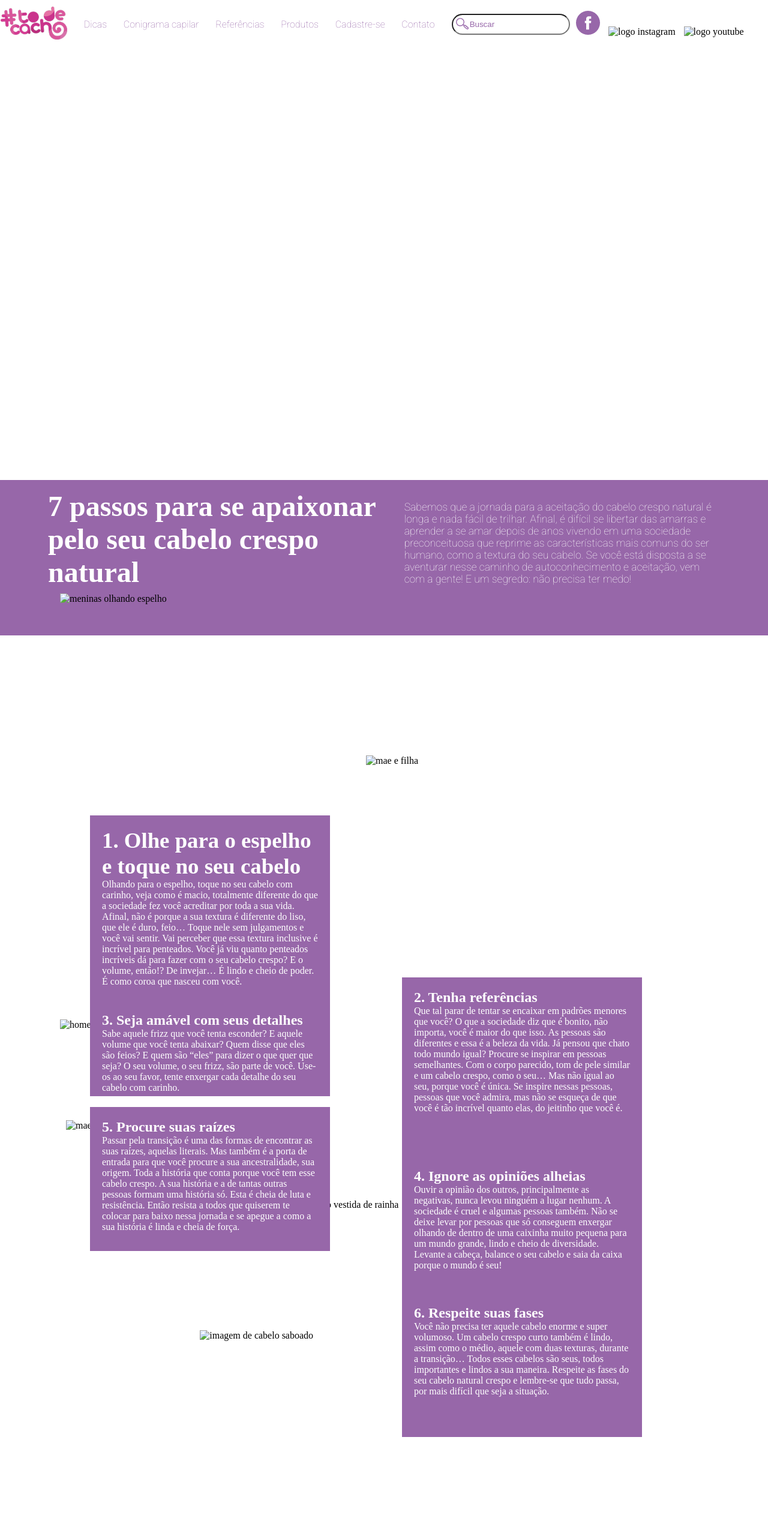
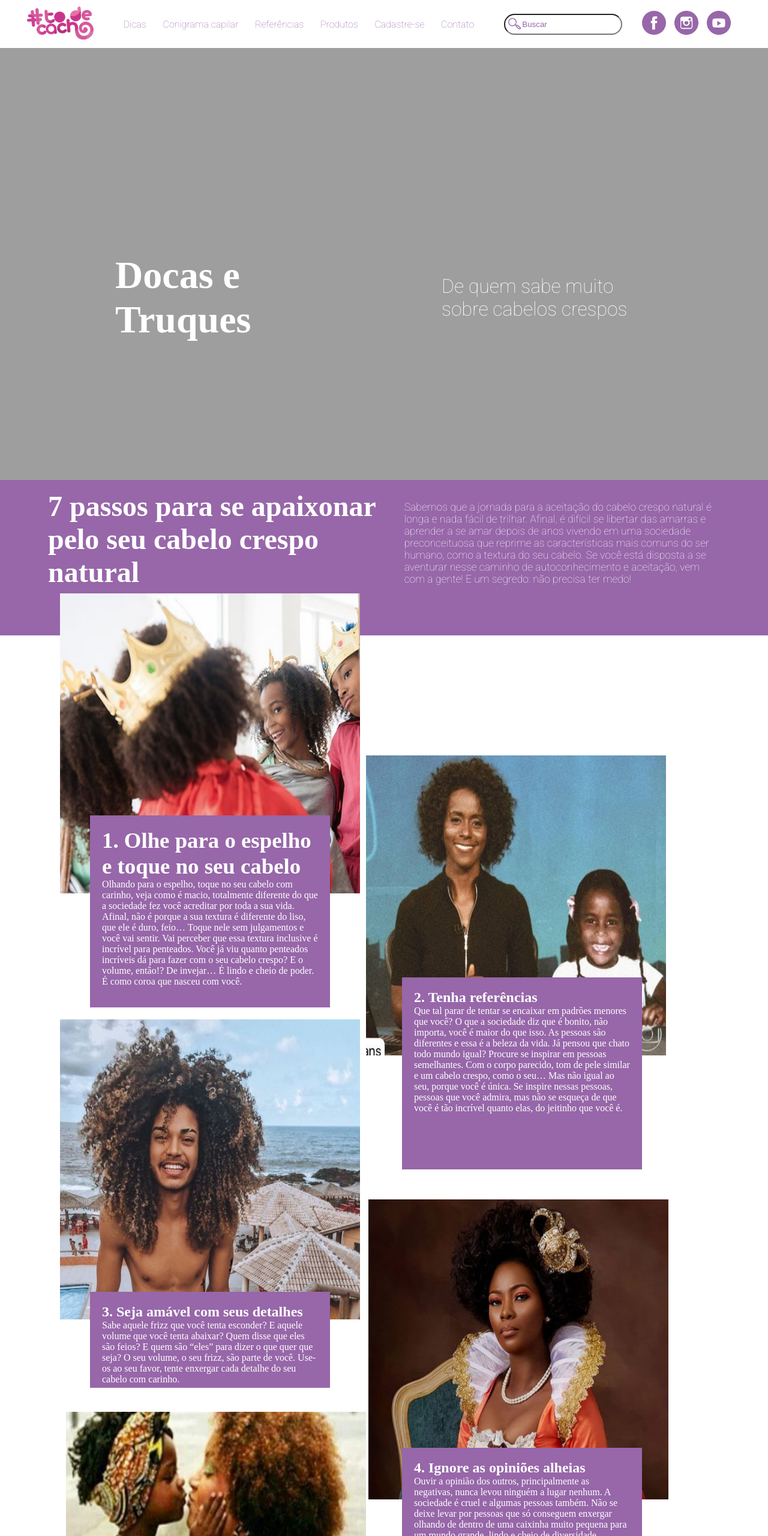
Before and after one commit to Denys-Dev/Desafio-crespo, a plain HTML site: page index.html in a window 1280 px wide. Shown: the top 2560 px of the page at 60% size. Drawn offline with Linux system fonts and the light colour scheme; the site is published under a folder, as on GitHub Pages, so addresses that start at the root find nothing; a web font is replaced by a local one.

Commit message:
terminando a main

```diff
--- a/index.html
+++ b/index.html
@@ -12,10 +12,10 @@
     <header>
       <section class="caixa">
         <figure>
-            <img class="menu" src="/imagems/Menu.svg" alt="">
+            <img class="menu" src="./imagems/Menu.svg" alt="">
         </figure>
         <figure >
-            <img class="logo-crespo" src="imagems/logo todecacho.png" alt="logo crespo">
+            <img class="logo-crespo" src="./imagems/logo todecacho.png" alt="logo crespo">
         </figure>
 
       <nav>
@@ -46,8 +46,8 @@
       <div>
           <figure class="box-logo">
               <img class="logo-fig" src="./imagems/face.png" alt="logo facebook">
-              <img class="logo-fig" src="/imagems/insta.png" alt="logo instagram">
-              <img class="logo-fig" src="/imagems/youtube.png" alt="logo youtube">
+              <img class="logo-fig" src="./imagems/insta.png" alt="logo instagram">
+              <img class="logo-fig" src="./imagems/youtube.png" alt="logo youtube">
           </figure>
       </div>
     </section>
@@ -64,8 +64,8 @@
         </div>
     </section>
        <figure class="fig-main">
-           <img class="fig-1" src="/imagems/cabelo no espelho.png" alt="meninas olhando espelho">
-            <img class="fig-2" src="/imagems/mae-filha.png" alt="mae e filha ">
+           <img class="fig-1" src="./imagems/cabelo no espelho.png" alt="meninas olhando espelho">
+            <img class="fig-2" src="./imagems/mae-filha.png" alt="mae e filha ">
        </figure>
        <div class="box-text-1">
         <h2>1. Olhe para o espelho e toque no seu cabelo</h2>
@@ -77,8 +77,8 @@
        </div>
 
        <figure>
-           <img class="fig-3" src="/imagems/homen sem camisa.png" alt="homen de cabelo cacheado sem camisa">
-           <img  class="fig-4"   src="/imagems/princesa.png" alt="mulher centada no trono vestida de rainha">
+           <img class="fig-3" src="./imagems/homen sem camisa.png" alt="homen de cabelo cacheado sem camisa">
+           <img  class="fig-4"   src="./imagems/princesa.png" alt="mulher centada no trono vestida de rainha">
        </figure>
 
        <div class="box-text-3">
@@ -91,8 +91,8 @@
        </div>
 
        <figure>
-           <img class="fig-5" src="/imagems/mae e filha kiss.png" alt="mae e filha quase ser beijando">
-           <img class="fig-6" src="/imagems/cabelo lavando.png" alt=" imagem de cabelo saboado">
+           <img class="fig-5" src="./imagems/mae e filha kiss.png" alt="mae e filha quase ser beijando">
+           <img class="fig-6" src="./imagems/cabelo lavando.png" alt=" imagem de cabelo saboado">
        </figure>
 
        <div class="box-text-5">
--- a/style.css
+++ b/style.css
@@ -84,7 +84,7 @@ input::placeholder {
 }
 
 .fundo{
-    background-image: url(/imagems/cabeludo.png);
+    background-image: url(./imagems/cabeludo.png);
     width: 100%;
     height: 90vh;
     background-position: center;
```
